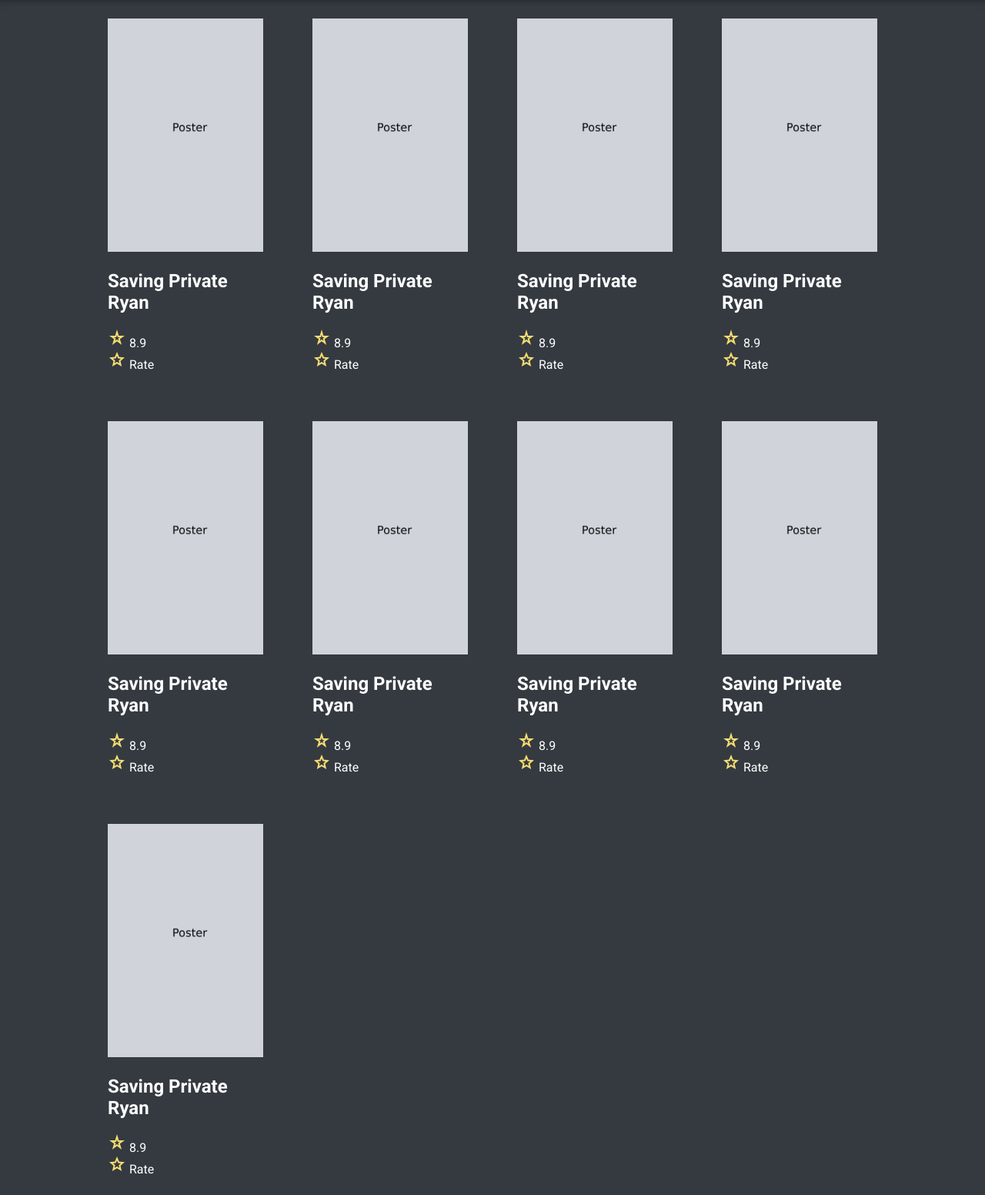
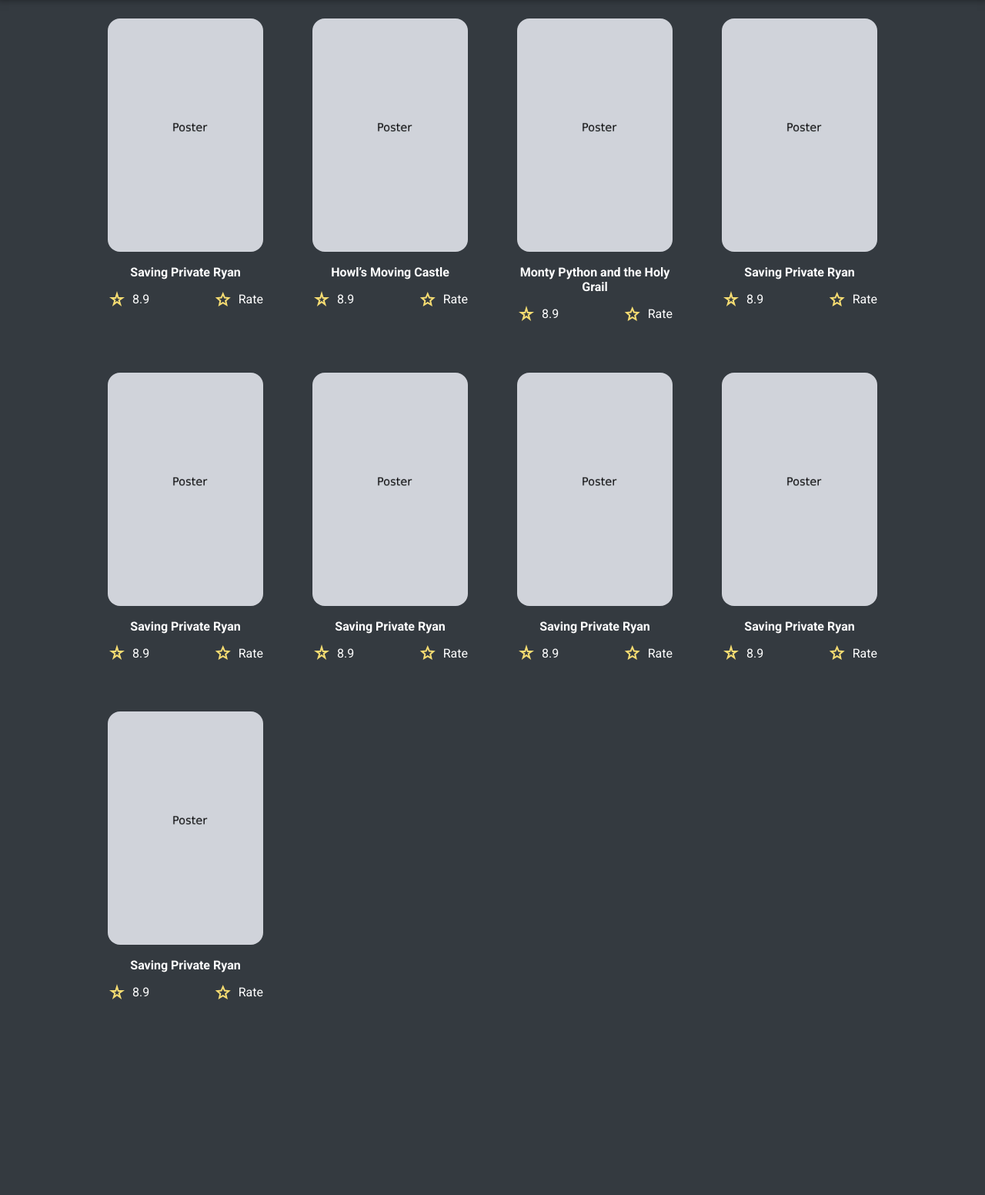
Before and after one commit to MikiWojak/film-list, a PHP site: page /dashboard in a window 1280 px wide. Shown: the part 72-1624 px from the top of the page at 77% size. After the commit the page ends 1370 px from the top, so only its background shows below. Run offline with PHP 8.4, Linux system fonts and the light colour scheme.

Commit message:
Style film tiles

```diff
--- a/public/css/dashboard.css
+++ b/public/css/dashboard.css
@@ -20,4 +20,16 @@
 
 .film__poster {
     width: 100%;
+    border-radius: 1em;
 }
+
+.film__title {
+    text-align: center;
+    font-size: 1em;
+}
+
+.film__bottom {
+    display: flex;
+    justify-content: space-between;
+    align-items: center;
+}
--- a/public/css/main.css
+++ b/public/css/main.css
@@ -33,3 +33,8 @@ input {
     -moz-box-shadow: none;
     box-shadow: none;
 }
+
+.film__bottom__general-rate,
+.film__bottom__user-rate {
+    gap: 0.5em;
+}
--- a/public/views/dashboard.html
+++ b/public/views/dashboard.html
@@ -45,14 +45,60 @@
                     <h2 class="film__title">Saving Private Ryan</h2>
 
                     <div class="film__bottom">
-                        <div class="film__bottom__general-rate">
+                        <div class="flex-row-center-center film__bottom__general-rate">
                             <span class="material-symbols-outlined star">
                                 star_rate
                             </span>
 
                             <span>8.9</span>
                         </div>
-                        <div class="film__bottom__user-rate">
+                        <div class="flex-row-center-center  film__bottom__user-rate">
+                            <span class="material-symbols-outlined star">
+                                star
+                            </span>
+
+                            <span>Rate</span>
+                        </div>
+                    </div>
+                </div>
+
+                <div class="film">
+                    <img class="film__poster" src="public/img/poster_tmp.jpg" alt="Poster">
+
+                    <h2 class="film__title">Howl’s Moving Castle</h2>
+
+                    <div class="film__bottom">
+                        <div class="flex-row-center-center film__bottom__general-rate">
+                            <span class="material-symbols-outlined star">
+                                star_rate
+                            </span>
+
+                            <span>8.9</span>
+                        </div>
+                        <div class="flex-row-center-center  film__bottom__user-rate">
+                            <span class="material-symbols-outlined star">
+                                star
+                            </span>
+
+                            <span>Rate</span>
+                        </div>
+                    </div>
+                </div>
+
+                <div class="film">
+                    <img class="film__poster" src="public/img/poster_tmp.jpg" alt="Poster">
+
+                    <h2 class="film__title">Monty Python and the Holy Grail</h2>
+
+                    <div class="film__bottom">
+                        <div class="flex-row-center-center film__bottom__general-rate">
+                            <span class="material-symbols-outlined star">
+                                star_rate
+                            </span>
+
+                            <span>8.9</span>
+                        </div>
+                        <div class="flex-row-center-center  film__bottom__user-rate">
                             <span class="material-symbols-outlined star">
                                 star
                             </span>
@@ -68,14 +114,14 @@
                     <h2 class="film__title">Saving Private Ryan</h2>
 
                     <div class="film__bottom">
-                        <div class="film__bottom__general-rate">
+                        <div class="flex-row-center-center film__bottom__general-rate">
                             <span class="material-symbols-outlined star">
                                 star_rate
                             </span>
 
                             <span>8.9</span>
                         </div>
-                        <div class="film__bottom__user-rate">
+                        <div class="flex-row-center-center  film__bottom__user-rate">
                             <span class="material-symbols-outlined star">
                                 star
                             </span>
@@ -91,14 +137,14 @@
                     <h2 class="film__title">Saving Private Ryan</h2>
 
                     <div class="film__bottom">
-                        <div class="film__bottom__general-rate">
+                        <div class="flex-row-center-center film__bottom__general-rate">
                             <span class="material-symbols-outlined star">
                                 star_rate
                             </span>
 
                             <span>8.9</span>
                         </div>
-                        <div class="film__bottom__user-rate">
+                        <div class="flex-row-center-center  film__bottom__user-rate">
                             <span class="material-symbols-outlined star">
                                 star
                             </span>
@@ -114,14 +160,14 @@
                     <h2 class="film__title">Saving Private Ryan</h2>
 
                     <div class="film__bottom">
-                        <div class="film__bottom__general-rate">
+                        <div class="flex-row-center-center film__bottom__general-rate">
                             <span class="material-symbols-outlined star">
                                 star_rate
                             </span>
 
                             <span>8.9</span>
                         </div>
-                        <div class="film__bottom__user-rate">
+                        <div class="flex-row-center-center  film__bottom__user-rate">
                             <span class="material-symbols-outlined star">
                                 star
                             </span>
@@ -137,14 +183,14 @@
                     <h2 class="film__title">Saving Private Ryan</h2>
 
                     <div class="film__bottom">
-                        <div class="film__bottom__general-rate">
+                        <div class="flex-row-center-center film__bottom__general-rate">
                             <span class="material-symbols-outlined star">
                                 star_rate
                             </span>
 
                             <span>8.9</span>
                         </div>
-                        <div class="film__bottom__user-rate">
+                        <div class="flex-row-center-center  film__bottom__user-rate">
                             <span class="material-symbols-outlined star">
                                 star
                             </span>
@@ -160,14 +206,14 @@
                     <h2 class="film__title">Saving Private Ryan</h2>
 
                     <div class="film__bottom">
-                        <div class="film__bottom__general-rate">
+                        <div class="flex-row-center-center film__bottom__general-rate">
                             <span class="material-symbols-outlined star">
                                 star_rate
                             </span>
 
                             <span>8.9</span>
                         </div>
-                        <div class="film__bottom__user-rate">
+                        <div class="flex-row-center-center  film__bottom__user-rate">
                             <span class="material-symbols-outlined star">
                                 star
                             </span>
@@ -183,60 +229,14 @@
                     <h2 class="film__title">Saving Private Ryan</h2>
 
                     <div class="film__bottom">
-                        <div class="film__bottom__general-rate">
+                        <div class="flex-row-center-center film__bottom__general-rate">
                             <span class="material-symbols-outlined star">
                                 star_rate
                             </span>
 
                             <span>8.9</span>
                         </div>
-                        <div class="film__bottom__user-rate">
-                            <span class="material-symbols-outlined star">
-                                star
-                            </span>
-
-                            <span>Rate</span>
-                        </div>
-                    </div>
-                </div>
-
-                <div class="film">
-                    <img class="film__poster" src="public/img/poster_tmp.jpg" alt="Poster">
-
-                    <h2 class="film__title">Saving Private Ryan</h2>
-
-                    <div class="film__bottom">
-                        <div class="film__bottom__general-rate">
-                            <span class="material-symbols-outlined star">
-                                star_rate
-                            </span>
-
-                            <span>8.9</span>
-                        </div>
-                        <div class="film__bottom__user-rate">
-                            <span class="material-symbols-outlined star">
-                                star
-                            </span>
-
-                            <span>Rate</span>
-                        </div>
-                    </div>
-                </div>
-
-                <div class="film">
-                    <img class="film__poster" src="public/img/poster_tmp.jpg" alt="Poster">
-
-                    <h2 class="film__title">Saving Private Ryan</h2>
-
-                    <div class="film__bottom">
-                        <div class="film__bottom__general-rate">
-                            <span class="material-symbols-outlined star">
-                                star_rate
-                            </span>
-
-                            <span>8.9</span>
-                        </div>
-                        <div class="film__bottom__user-rate">
+                        <div class="flex-row-center-center  film__bottom__user-rate">
                             <span class="material-symbols-outlined star">
                                 star
                             </span>
```
